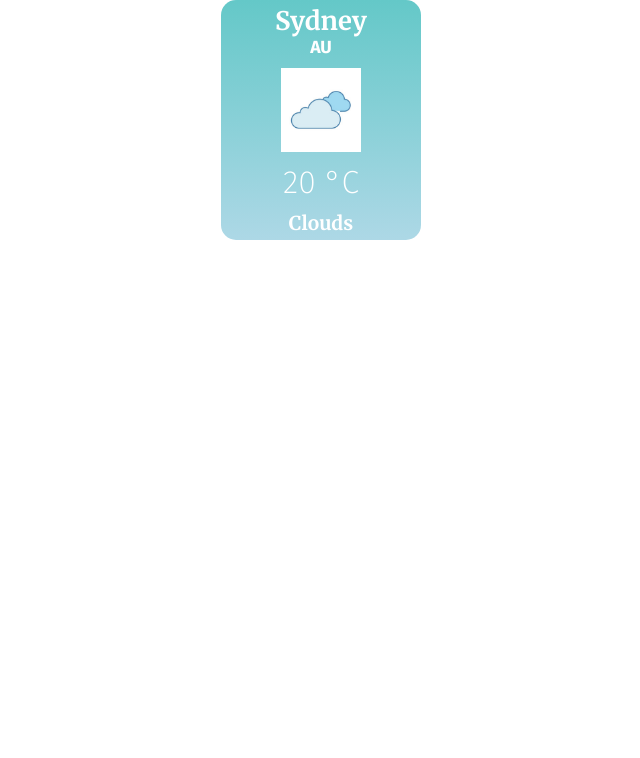
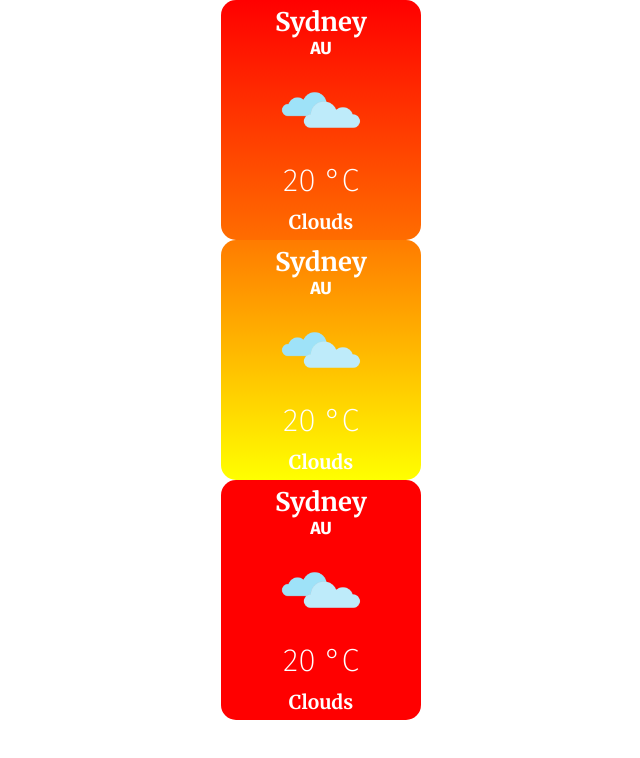
Before and after one commit to addis-hail/learning-react, a React (Create React App) app: page / in a window 1280 px wide. Shown: the top 758 px of the page, without its empty margins (319-959 px from the left). Built offline with nearby package versions, Linux system fonts and the light colour scheme.

Commit message:
card reactive background-1

```diff
--- a/src/App.js
+++ b/src/App.js
@@ -6,7 +6,9 @@ import './App.css';
 function App() {
   return (
     <div className="App">
-      <WeatherCard/>
+      <WeatherCard temp="28" />
+      <WeatherCard temp="10" />
+      <WeatherCard temp="40" />
     </div>
   );
 }
--- a/src/components/WeatherCard/component.js
+++ b/src/components/WeatherCard/component.js
@@ -7,10 +7,12 @@ import Condition from './condition';
 
 const WeatherCard = props => {
 
-    const red = 100;
+    let temp = 14;
+    let highColor = (1-((props.temp-12)/28))*255;
+    let lowColor = highColor - 150;
     const Card = styled.div`
         margin: 0 auto;
-        background: linear-gradient(to bottom, rgba(${red}, 200, 200), lightblue);
+        background: linear-gradient(to top, rgba(255, ${highColor}, 0), rgb(255, ${lowColor}, 0));
         width: 200px;
         height: 240px;
         display: flex;
--- a/src/components/WeatherCard/icon.js
+++ b/src/components/WeatherCard/icon.js
@@ -7,7 +7,7 @@ const Icon = (props) => {
         width: 40%
     `
     return (
-        <Icon className="icon" src="./img/mostly cloudy.jpg" alt="Weather Icon" />
+        <Icon className="icon" src="./img/mostly cloudy.png" alt="Weather Icon" />
      );
 }
 
```
Also changed, not shown: public/img/mostly cloudy.jpg (deleted), public/img/mostly cloudy.png (added).
